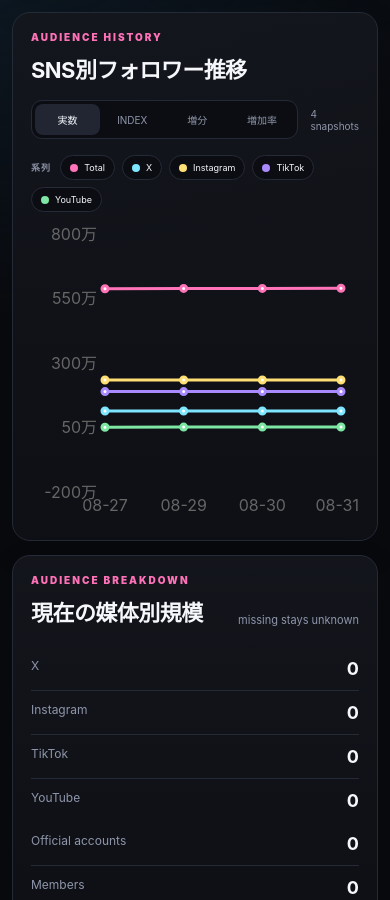
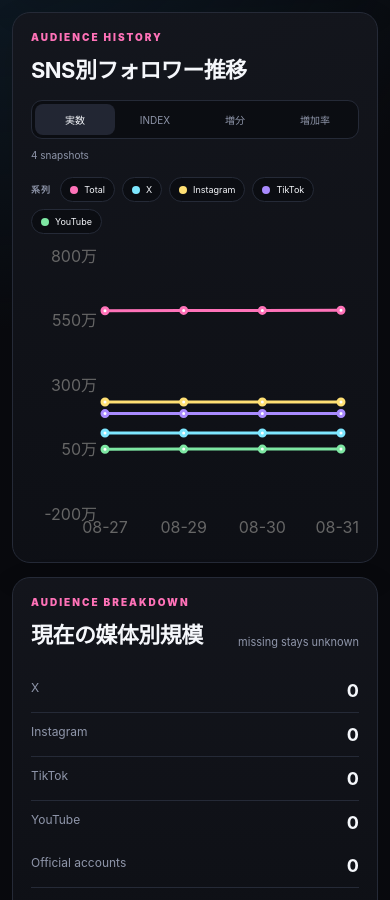
Before and after one commit to ProtChan/kawaii-lab-stats, a Next.js app: page /groups/candy-tune in a window 390 px wide. Shown: the part 1225-2125 px from the top of the page. Built offline with nearby package versions, Linux system fonts and the light colour scheme.

Commit message:
Polish history mode controls

```diff
--- a/components/member-history-explorer.module.css
+++ b/components/member-history-explorer.module.css
@@ -5,9 +5,15 @@
 .actions {
   display: flex;
   align-items: center;
-  gap: 12px;
+  justify-content: flex-end;
+  flex-wrap: wrap;
+  gap: 10px;
   color: var(--muted);
   font-size: 10px;
+}
+
+.periods {
+  margin-left: 2px;
 }
 
 .strip {
@@ -64,7 +70,16 @@
 
   .actions {
     width: 100%;
-    justify-content: space-between;
+    justify-content: flex-start;
+    align-items: flex-start;
+  }
+
+  .actions > span {
+    width: 100%;
+  }
+
+  .periods {
+    margin-left: 0;
   }
 
   .strip {
```
